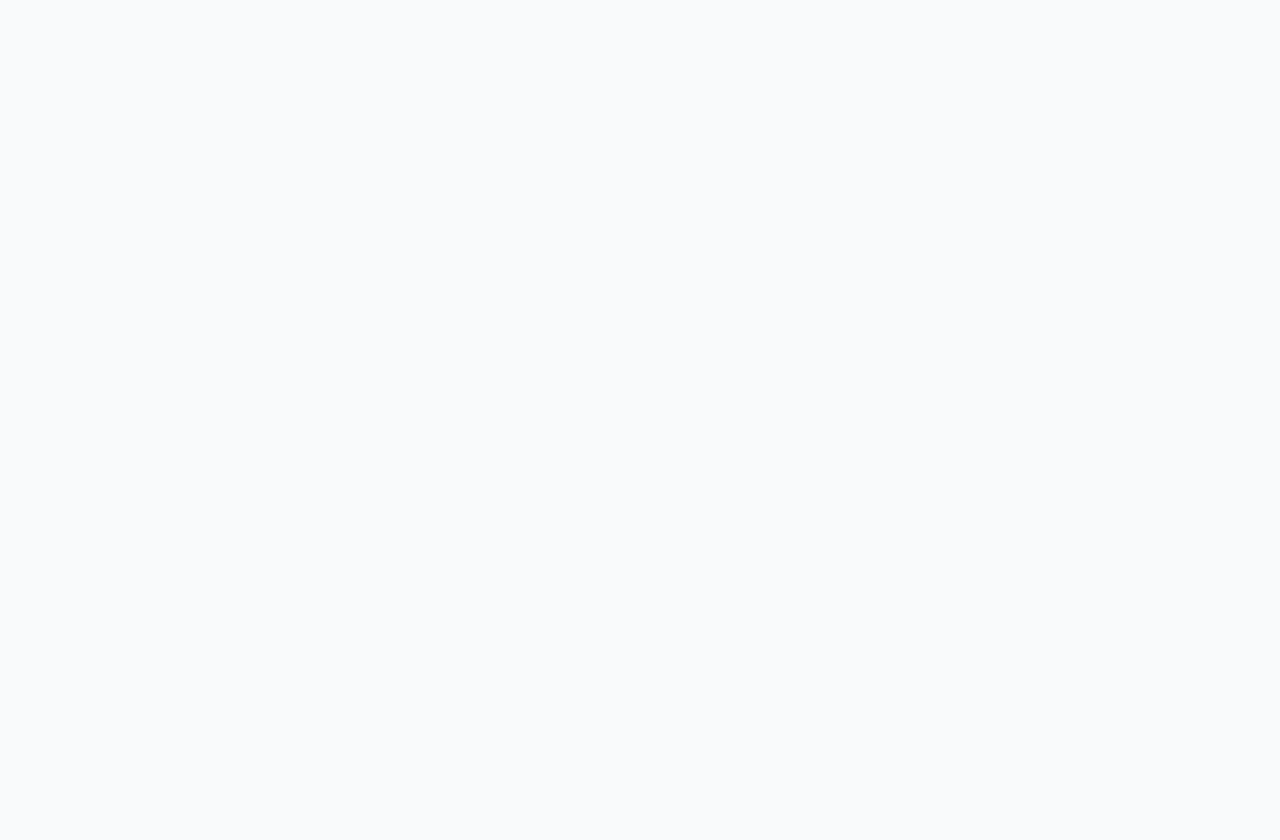
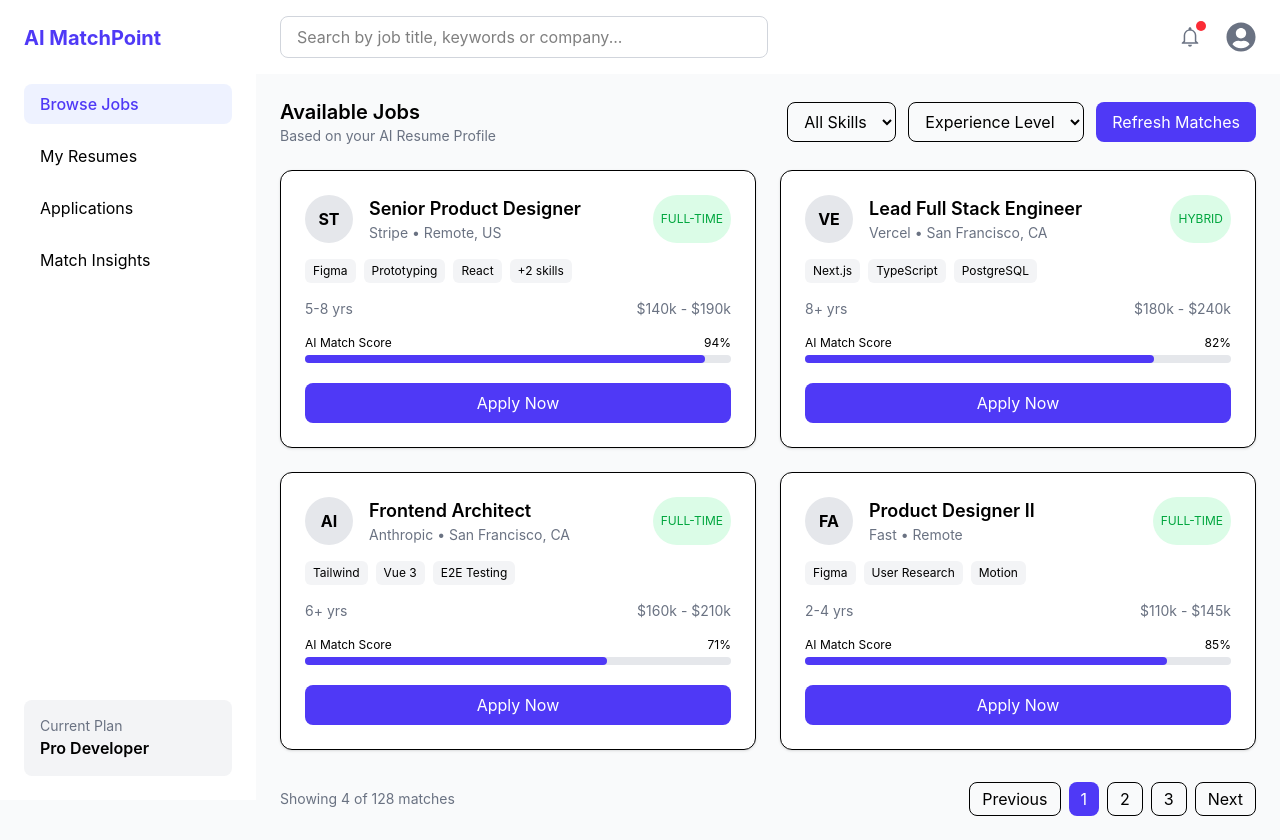
Before and after one commit to Laiba60/AI-Powered-Resume-and-Job-Matcher, a React app in the folder frontend/: page /dashboard in a window 1280 px wide. Before the commit this address had no page. Before the commit the page ends 800 px from the top, so only its background shows below. Built offline with nearby package versions, Linux system fonts and the light colour scheme; the HTML template or start-up script is replaced by a standard one.

Commit message:
Make Dashboard compoenets

```diff
--- a/frontend/src/App.jsx
+++ b/frontend/src/App.jsx
@@ -2,12 +2,14 @@
 import React from 'react'
 import Signup from './pages/auth/Register'
 import Login from './pages/auth/Login'
+import Dashboard from './pages/Dashboard'
 
 const App = () => {
   return (
     <Routes>
       <Route path="/register" element={<Signup />} />
       <Route path="/" element={<Login />} />
+      <Route path="/dashboard" element={<Dashboard />} />
     </Routes>
   )
 }
--- /dev/null
+++ b/frontend/src/components/FiltersBar.jsx
@@ -0,0 +1,26 @@
+export default function FiltersBar() {
+  return (
+    <div className="flex justify-between items-center">
+      <div>
+        <h2 className="text-xl font-semibold">Available Jobs</h2>
+        <p className="text-sm text-gray-500">
+          Based on your AI Resume Profile
+        </p>
+      </div>
+
+      <div className="flex space-x-3">
+        <select className="px-3 py-2 border rounded-lg">
+          <option>All Skills</option>
+        </select>
+
+        <select className="px-3 py-2 border rounded-lg">
+          <option>Experience Level</option>
+        </select>
+
+        <button className="px-4 py-2 bg-indigo-600 text-white rounded-lg">
+          Refresh Matches
+        </button>
+      </div>
+    </div>
+  );
+}
--- /dev/null
+++ b/frontend/src/components/Header.jsx
@@ -0,0 +1,36 @@
+import { FaUserCircle } from "react-icons/fa";
+import { IoMdNotificationsOutline } from "react-icons/io";
+
+export default function Header() {
+  return (
+    <div className="bg-white  px-6 py-4 flex justify-between items-center">
+
+      {/* Search Input */}
+      <input
+        type="text"
+        placeholder="Search by job title, keywords or company..."
+        className="w-1/2 px-4 py-2 border border-gray-300 rounded-lg
+        focus:outline-none focus:ring-2 focus:ring-indigo-500
+        focus:border-indigo-500 transition"
+      />
+
+      {/* Right Side Icons */}
+      <div className="flex items-center space-x-6">
+
+        {/* Notification Icon */}
+        <button className="relative text-gray-500 hover:text-indigo-600 transition text-2xl">
+          <IoMdNotificationsOutline />
+
+          {/* Notification Dot */}
+          <span className="absolute -top-1 -right-1 w-2.5 h-2.5 bg-red-500 rounded-full"></span>
+        </button>
+
+        {/* Profile Avatar */}
+        <button className="text-gray-500 hover:text-indigo-600 transition text-3xl">
+          <FaUserCircle />
+        </button>
+
+      </div>
+    </div>
+  );
+}
--- /dev/null
+++ b/frontend/src/components/JobCard.jsx
@@ -0,0 +1,58 @@
+export default function JobCard({ job }) {
+  return (
+    <div className="bg-white p-6 rounded-xl shadow-sm border hover:shadow-md transition">
+      <div className="flex justify-between">
+        <div className="flex items-start space-x-4">
+          <div className="w-12 h-12 bg-gray-200 rounded-full flex items-center justify-center font-bold">
+            {job.initials}
+          </div>
+
+          <div>
+            <h3 className="font-semibold text-lg">{job.title}</h3>
+            <p className="text-sm text-gray-500">
+              {job.company} • {job.location}
+            </p>
+          </div>
+        </div>
+
+        <span className="text-xs bg-green-100 text-green-600 px-2 py-1 flex justify-center items-center rounded-full">
+          {job.type}
+        </span>
+      </div>
+
+      <div className="flex flex-wrap gap-2 mt-4">
+        {job.skills.map((skill, index) => (
+          <span
+            key={index}
+            className="text-xs bg-gray-100 px-2 py-1 rounded-md"
+          >
+            {skill}
+          </span>
+        ))}
+      </div>
+
+      <div className="flex justify-between text-sm text-gray-500 mt-4">
+        <span>{job.experience}</span>
+        <span>{job.salary}</span>
+      </div>
+
+      <div className="mt-4">
+        <div className="flex justify-between text-xs mb-1">
+          <span>AI Match Score</span>
+          <span>{job.score}%</span>
+        </div>
+
+        <div className="w-full bg-gray-200 h-2 rounded-full">
+          <div
+            className="bg-indigo-600 h-2 rounded-full"
+            style={{ width: `${job.score}%` }}
+          ></div>
+        </div>
+      </div>
+
+      <button className="w-full mt-5 bg-indigo-600 text-white py-2 rounded-lg hover:bg-indigo-700 transition">
+        Apply Now
+      </button>
+    </div>
+  );
+}
--- /dev/null
+++ b/frontend/src/components/Pagination.jsx
@@ -0,0 +1,19 @@
+export default function Pagination() {
+  return (
+    <div className="flex justify-between items-center mt-8">
+      <p className="text-sm text-gray-500">
+        Showing 4 of 128 matches
+      </p>
+
+      <div className="flex space-x-2">
+        <button className="px-3 py-1 border rounded-lg">Previous</button>
+        <button className="px-3 py-1 bg-indigo-600 text-white rounded-lg">
+          1
+        </button>
+        <button className="px-3 py-1 border rounded-lg">2</button>
+        <button className="px-3 py-1 border rounded-lg">3</button>
+        <button className="px-3 py-1 border rounded-lg">Next</button>
+      </div>
+    </div>
+  );
+}
--- /dev/null
+++ b/frontend/src/components/Sidebar.jsx
@@ -0,0 +1,34 @@
+export default function Sidebar() {
+  return (
+    <div className="w-64 bg-white  p-6 flex flex-col justify-between">
+      <div>
+        <h1 className="text-xl font-bold mb-8 text-indigo-600">
+          AI MatchPoint
+        </h1>
+
+        <nav className="space-y-3">
+          <button className="w-full text-left px-4 py-2 bg-indigo-50 text-indigo-600 rounded-lg font-medium">
+            Browse Jobs
+          </button>
+
+          <button className="w-full text-left px-4 py-2 hover:bg-gray-100 rounded-lg">
+            My Resumes
+          </button>
+
+          <button className="w-full text-left px-4 py-2 hover:bg-gray-100 rounded-lg">
+            Applications
+          </button>
+
+          <button className="w-full text-left px-4 py-2 hover:bg-gray-100 rounded-lg">
+            Match Insights
+          </button>
+        </nav>
+      </div>
+
+      <div className="bg-gray-100 p-4 rounded-lg">
+        <p className="text-sm text-gray-500">Current Plan</p>
+        <p className="font-semibold">Pro Developer</p>
+      </div>
+    </div>
+  );
+}
--- a/frontend/src/pages/Dashboard.jsx
+++ b/frontend/src/pages/Dashboard.jsx
@@ -0,0 +1,76 @@
+import Sidebar from "../components/Sidebar";
+import Header from "../components/Header";
+import FiltersBar from "../components/FiltersBar";
+import JobCard from "../components/JobCard";
+import Pagination from "../components/Pagination";
+
+export default function Dashboard() {
+  const jobs = [
+    {
+      initials: "ST",
+      title: "Senior Product Designer",
+      company: "Stripe",
+      location: "Remote, US",
+      type: "FULL-TIME",
+      skills: ["Figma", "Prototyping", "React", "+2 skills"],
+      experience: "5-8 yrs",
+      salary: "$140k - $190k",
+      score: 94,
+    },
+    {
+      initials: "VE",
+      title: "Lead Full Stack Engineer",
+      company: "Vercel",
+      location: "San Francisco, CA",
+      type: "HYBRID",
+      skills: ["Next.js", "TypeScript", "PostgreSQL"],
+      experience: "8+ yrs",
+      salary: "$180k - $240k",
+      score: 82,
+    },
+    {
+      initials: "AI",
+      title: "Frontend Architect",
+      company: "Anthropic",
+      location: "San Francisco, CA",
+      type: "FULL-TIME",
+      skills: ["Tailwind", "Vue 3", "E2E Testing"],
+      experience: "6+ yrs",
+      salary: "$160k - $210k",
+      score: 71,
+    },
+    {
+      initials: "FA",
+      title: "Product Designer II",
+      company: "Fast",
+      location: "Remote",
+      type: "FULL-TIME",
+      skills: ["Figma", "User Research", "Motion"],
+      experience: "2-4 yrs",
+      salary: "$110k - $145k",
+      score: 85,
+    },
+  ];
+
+  return (
+    <div className="flex h-screen bg-gray-50">
+      <Sidebar />
+
+      <div className="flex-1 flex flex-col">
+        <Header />
+
+        <div className="p-6">
+          <FiltersBar />
+
+          <div className="grid grid-cols-1 md:grid-cols-2 gap-6 mt-6">
+            {jobs.map((job, index) => (
+              <JobCard key={index} job={job} />
+            ))}
+          </div>
+
+          <Pagination />
+        </div>
+      </div>
+    </div>
+  );
+}
--- a/frontend/src/pages/auth/Login.jsx
+++ b/frontend/src/pages/auth/Login.jsx
@@ -1,8 +1,10 @@
 import React from "react";
 import { FiLock } from "react-icons/fi";
 import { LuFileText } from "react-icons/lu";
+import { useNavigate } from "react-router-dom";
 
 const Login = () => {
+    const navigate=useNavigate()
   return (
     <div className="min-h-screen bg-gray-200 flex flex-col items-center justify-center px-4">
 
@@ -55,14 +57,14 @@
         </div>
 
         {/* Button */}
-        <button className="w-full mt-4 bg-indigo-600 hover:bg-indigo-700 text-white py-2 rounded-lg font-medium transition duration-200 shadow-md">
+        <button  onClick={()=>navigate("/dashboard")} className="w-full mt-4 bg-indigo-600 hover:bg-indigo-700 text-white py-2 rounded-lg font-medium transition duration-200 shadow-md">
           Login
         </button>
 
         {/* Signup */}
         <p className="text-center text-sm text-gray-500 mt-6">
           Don’t have an account?{" "}
-          <a href="#" className="text-indigo-600 font-medium hover:underline">
+          <a href="/register" className="text-indigo-600 font-medium hover:underline">
             Sign up
           </a>
         </p>
--- a/frontend/src/pages/auth/Register.jsx
+++ b/frontend/src/pages/auth/Register.jsx
@@ -79,7 +79,7 @@
         {/* Login Redirect */}
         <p className="text-center text-sm text-gray-500 mt-6">
           Already have an account?{" "}
-          <a href="/login" className="text-indigo-600 font-medium hover:underline">
+          <a href="/" className="text-indigo-600 font-medium hover:underline">
             Login
           </a>
         </p>
```
